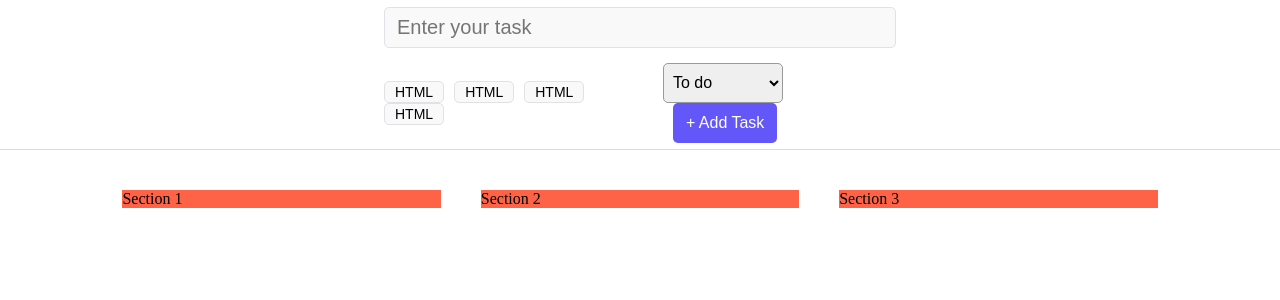
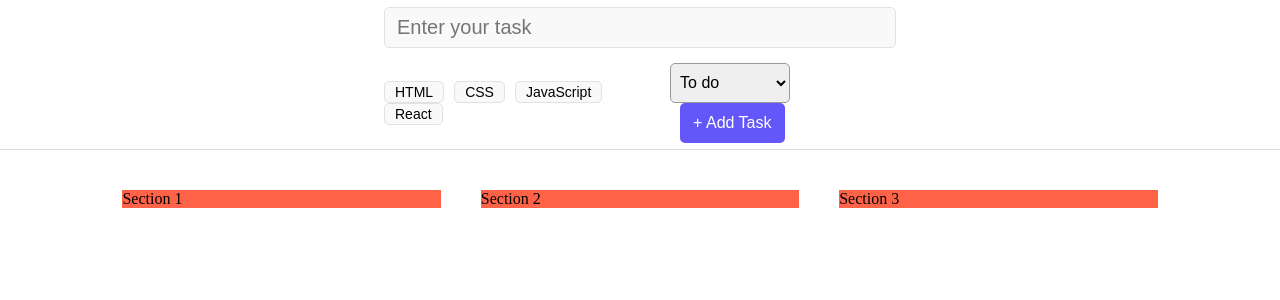
Before and after one commit to nesarikartejas10/TaskTrek-Task-Management-App, a React (Vite) app: page / in a window 1280 px wide. Shown: the top 300 px of the page. Built offline with nearby package versions, Linux system fonts and the light colour scheme.

Commit message:
pass tagName props to tag component

```diff
--- a/src/components/Tag/Tag.jsx
+++ b/src/components/Tag/Tag.jsx
@@ -1,7 +1,7 @@
 import styles from "./Tag.module.css";
 
-const Tag = () => {
-  return <button className={styles.tag}>HTML</button>;
+const Tag = ({ tagName }) => {
+  return <button className={styles.tag}>{tagName}</button>;
 };
 
 export default Tag;
--- a/src/components/TaskForm/TaskForm.jsx
+++ b/src/components/TaskForm/TaskForm.jsx
@@ -13,10 +13,10 @@ const TaskForm = () => {
 
         <div className={styles.taskFormBottomLine}>
           <div>
-            <Tag />
-            <Tag />
-            <Tag />
-            <Tag />
+            <Tag tagName="HTML" />
+            <Tag tagName="CSS" />
+            <Tag tagName="JavaScript" />
+            <Tag tagName="React" />
           </div>
 
           <div>
```
